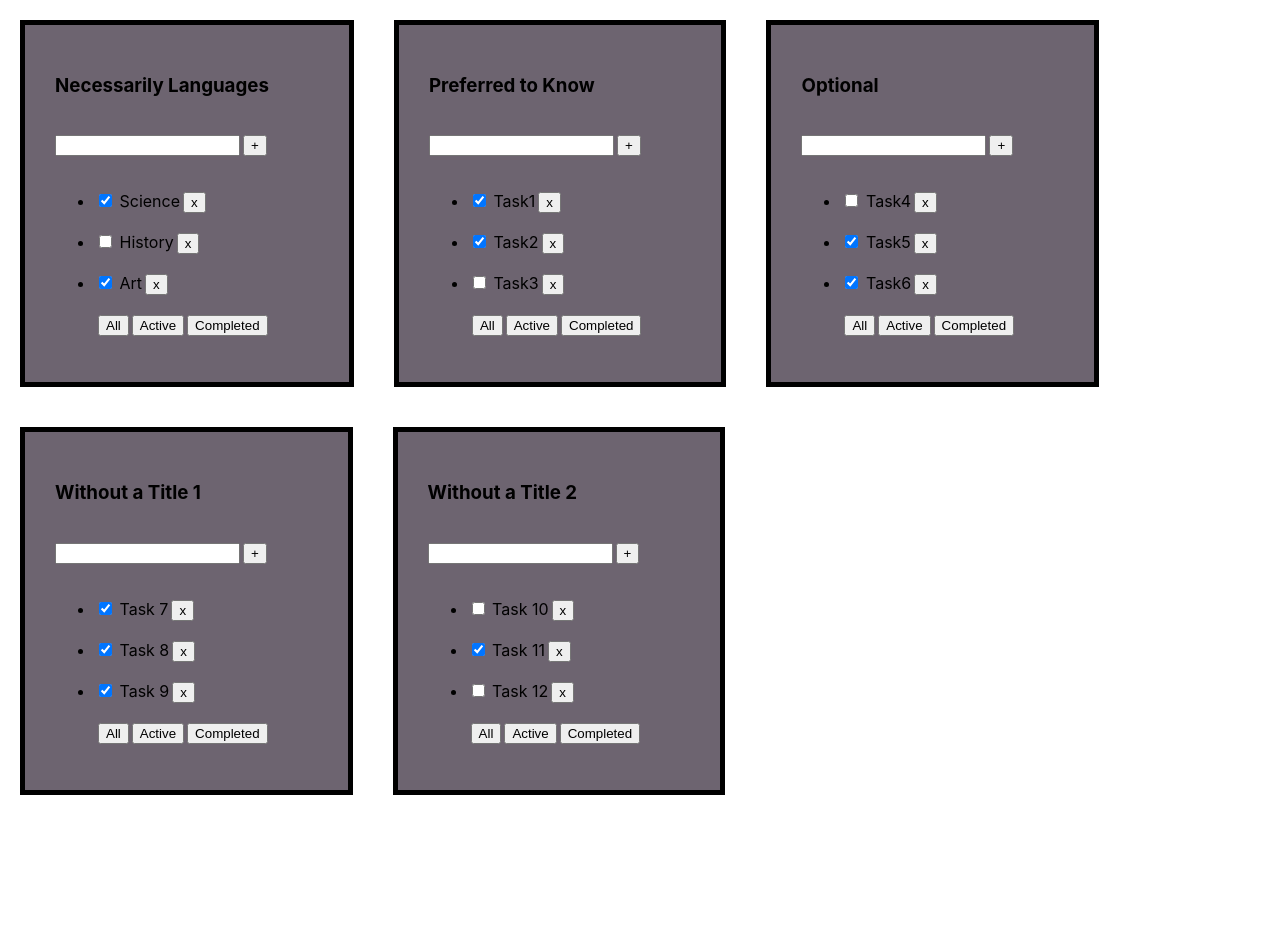
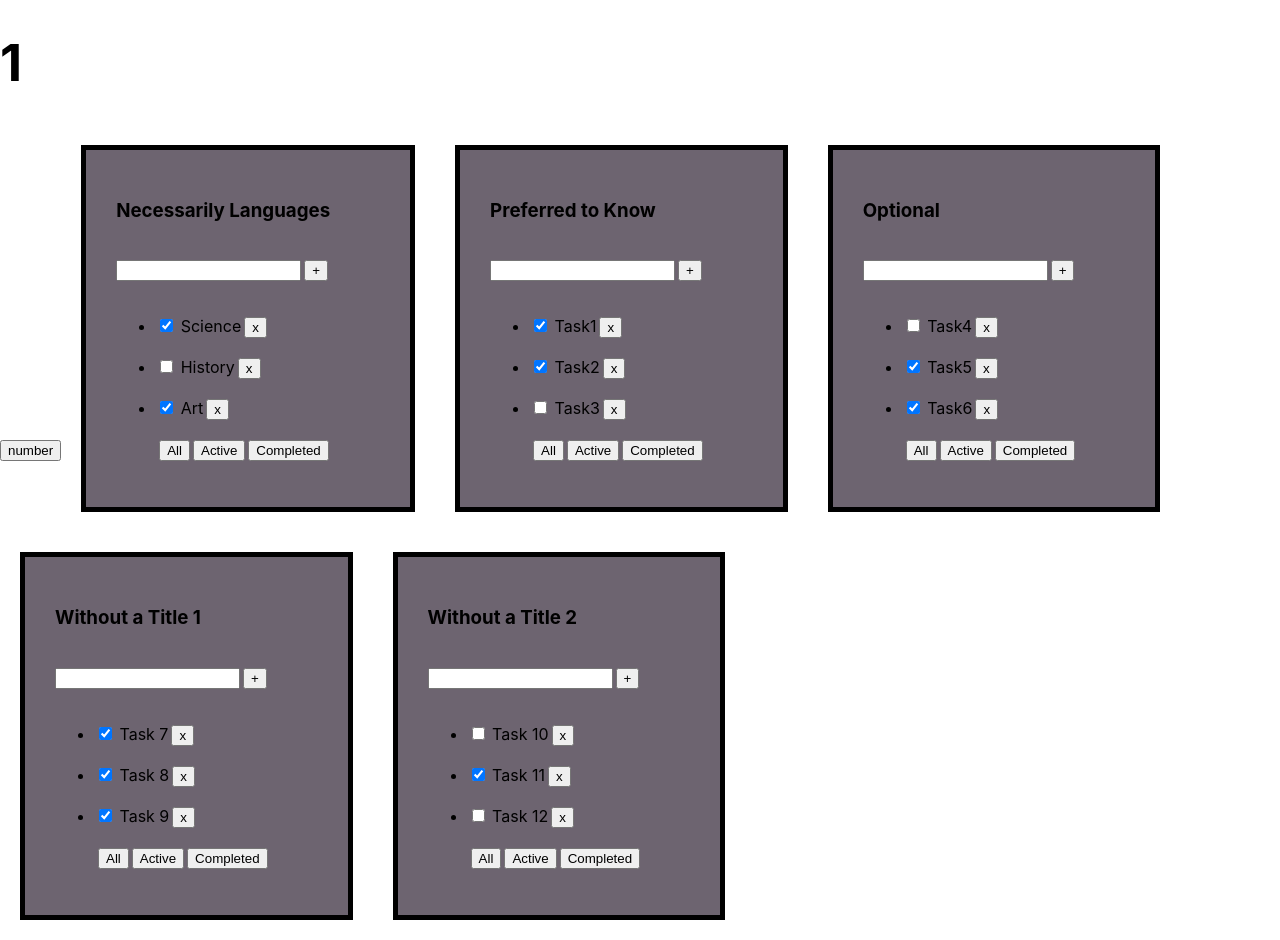
Before and after one commit to Sova42-cmd/React_Project, a React (Vite) app: page / in a window 1280 px wide. Before the commit the page ends 815 px from the top, so only its background shows below. Built offline with nearby package versions, Linux system fonts and the light colour scheme.

Commit message:
first.hook

```diff
--- a/src/App.tsx
+++ b/src/App.tsx
@@ -1,6 +1,5 @@
 import './App.css'
 import ToDoList from "./ToDoList.tsx";
-import {loadConfigFromFile} from "vite";
 import {useState} from "react";
 
 let firstTasks = [
@@ -63,6 +62,9 @@ function App() {
 
     const [filteredTasks, setFilteredTasks] = useState(firstTasks)
 
+    // let A=1
+    let [A, setA]=useState(1)
+
     // function deleteTask (message: any) {console.log(message)}
     // const allButton = (message:any) => {console.log(message)};
     //
@@ -80,6 +82,16 @@ function App() {
 
     return (<>
 
+            {/*Add 0 button, which will reset A*/}
+            {/*Search info about useState(Hook)*/}
+
+            <h1>{A}</h1>
+            <button onClick={()=> {
+                // A=A + 1
+                setA(A+1)
+                console.log(A)
+            }}>number</button>
+
             <ToDoList title={"Necessarily Languages"} allTasks={filteredTasks} buttons={buttons}
                       deleteTask={deleteTask}/>
             <ToDoList title={"Preferred to Know"} allTasks={secondTasks} buttons={buttons}/>
```
